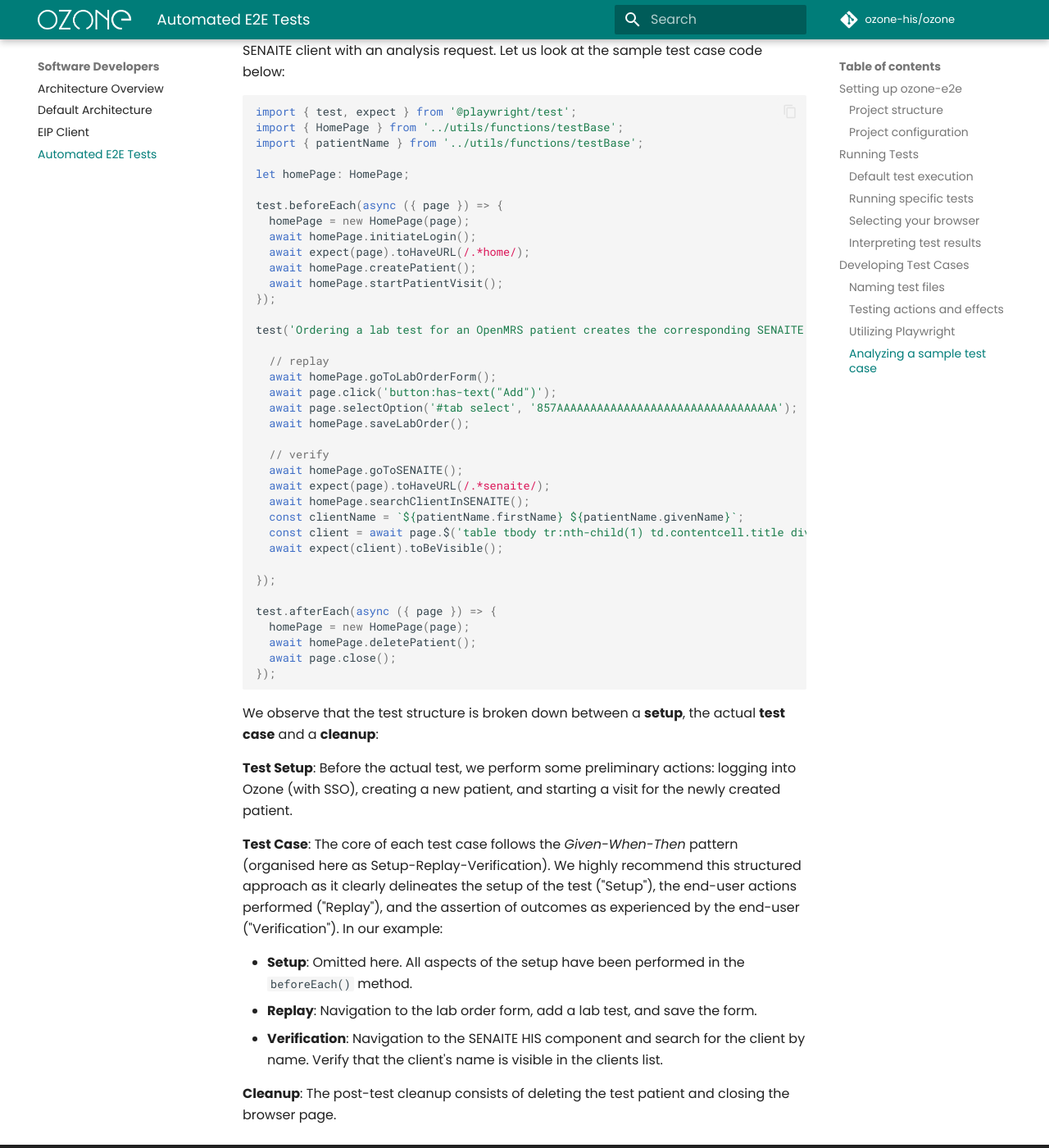
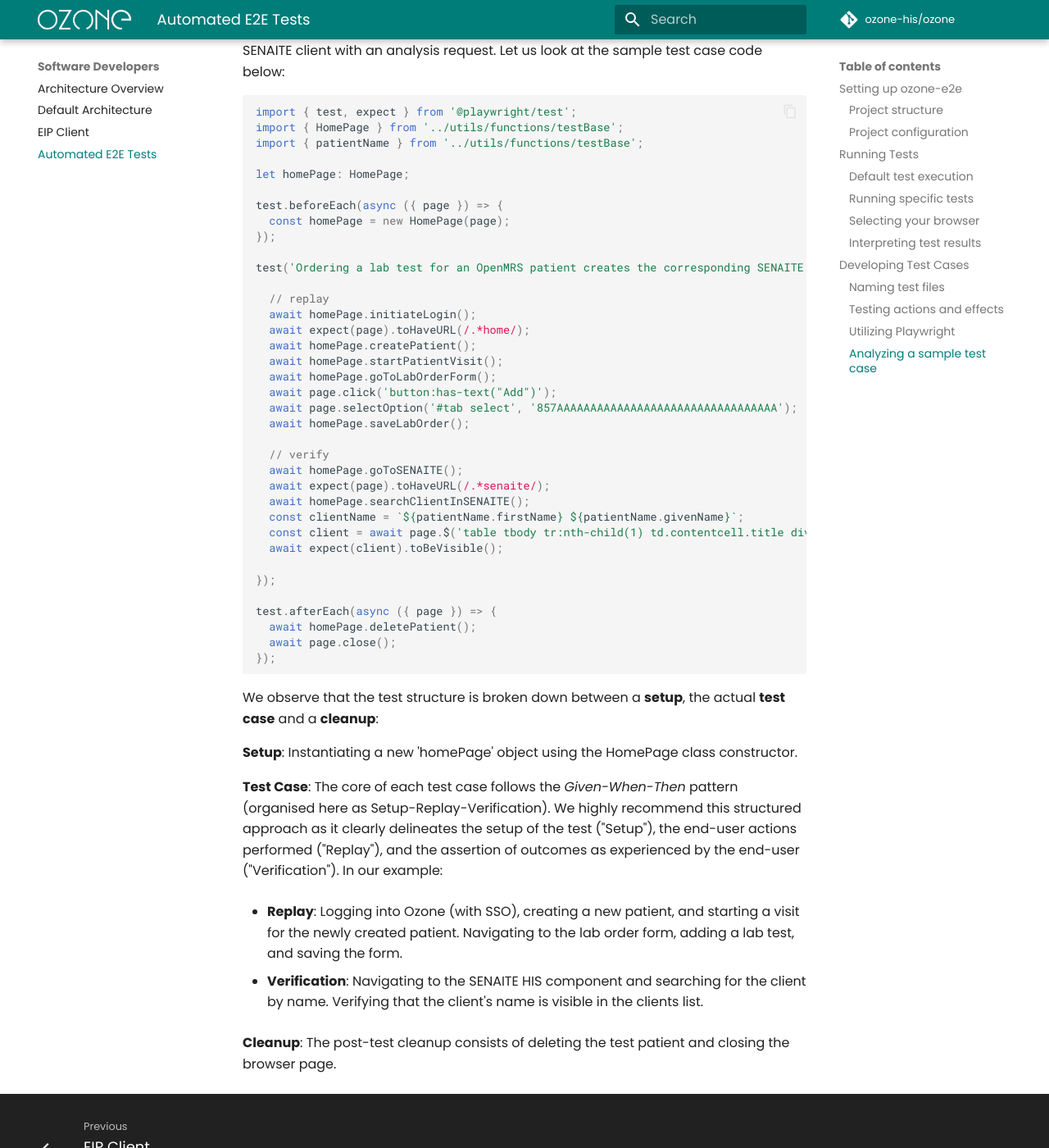
Before and after one commit to ozone-his/ozone-docs, an MkDocs documentation site: the page built from docs/devs/e2e-tests.md, in a window 1280 px wide and 1400 px high, scrolled down 4782 px. Shown: the whole window at 82% size. Built offline with MkDocs 1.6.1 and Material for MkDocs 9.7.7, drawn with Linux system fonts in a browser that asks for light colours; comment, search, counter and statistics services are not loaded.

Commit message:
OZ-477: Updated sample test case in the E2E tests documentation

```diff
--- a/docs/devs/e2e-tests.md
+++ b/docs/devs/e2e-tests.md
@@ -145,16 +145,16 @@
 let homePage: HomePage;
 
 test.beforeEach(async ({ page }) => {
-  homePage = new HomePage(page);
-  await homePage.initiateLogin();
-  await expect(page).toHaveURL(/.*home/);
-  await homePage.createPatient();
-  await homePage.startPatientVisit();
+  const homePage = new HomePage(page);
 });
 
 test('Ordering a lab test for an OpenMRS patient creates the corresponding SENAITE client with an analysis request.', async ({ page }) => {
 
   // replay
+  await homePage.initiateLogin();
+  await expect(page).toHaveURL(/.*home/);
+  await homePage.createPatient();
+  await homePage.startPatientVisit();
   await homePage.goToLabOrderForm();
   await page.click('button:has-text("Add")');
   await page.selectOption('#tab select', '857AAAAAAAAAAAAAAAAAAAAAAAAAAAAAAAAA');
@@ -171,7 +171,6 @@
 });
 
 test.afterEach(async ({ page }) => {
-  homePage = new HomePage(page);
   await homePage.deletePatient();
   await page.close();
 });
@@ -179,12 +178,12 @@
 
 We observe that the test structure is broken down between a **setup**, the actual **test case** and a **cleanup**:
 
-**Test Setup**: Before the actual test, we perform some preliminary actions: logging into Ozone (with SSO), creating a new patient, and starting a visit for the newly created patient.
+**Setup**: Instantiating a new 'homePage' object using the HomePage class constructor.
 
 **Test Case**: The core of each test case follows the _Given-When-Then_ pattern (organised here as Setup-Replay-Verification). We highly recommend this structured approach as it clearly delineates the setup of the test ("Setup"), the end-user actions performed ("Replay"), and the assertion of outcomes as experienced by the end-user ("Verification"). In our example:
 
-- **Setup**: Omitted here. All aspects of the setup have been performed in the `beforeEach()` method.
-- **Replay**: Navigation to the lab order form, add a lab test, and save the form.
-- **Verification**: Navigation to the SENAITE HIS component and search for the client by name. Verify that the client's name is visible in the clients list.
+- **Replay**: Logging into Ozone (with SSO), creating a new patient, and starting a visit for the newly created patient. Navigating to the lab order form, adding a lab test, and saving the form.
+
+- **Verification**: Navigating to the SENAITE HIS component and searching for the client by name. Verifying that the client's name is visible in the clients list.
 
 **Cleanup**: The post-test cleanup consists of deleting the test patient and closing the browser page.
```
